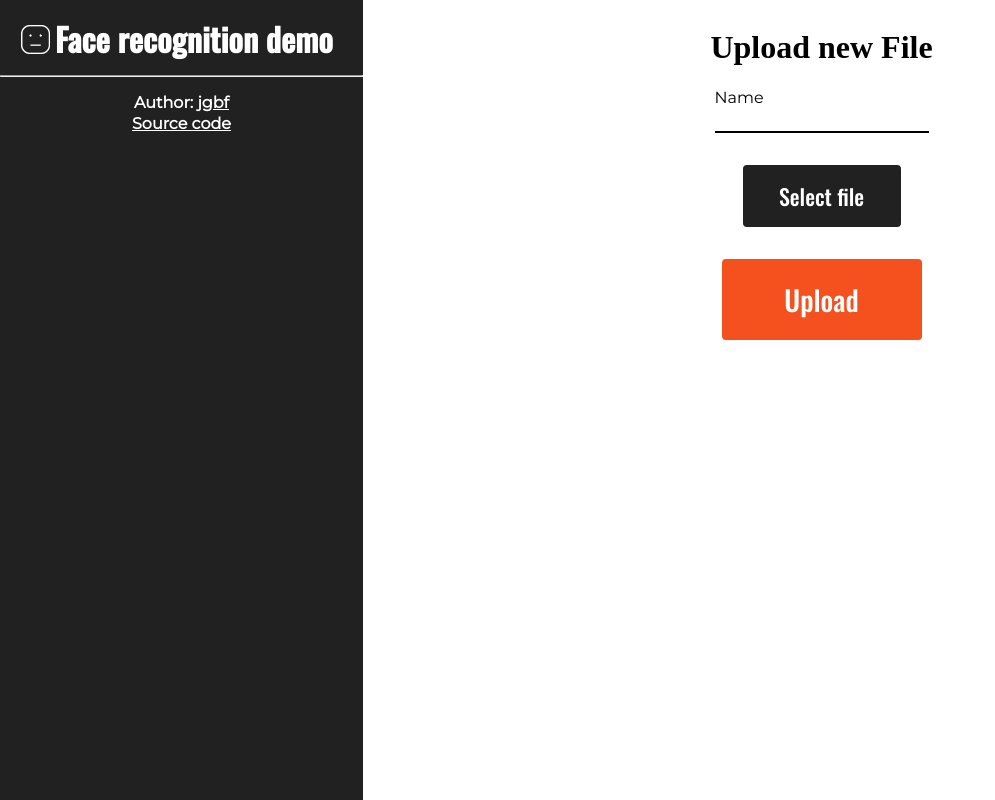
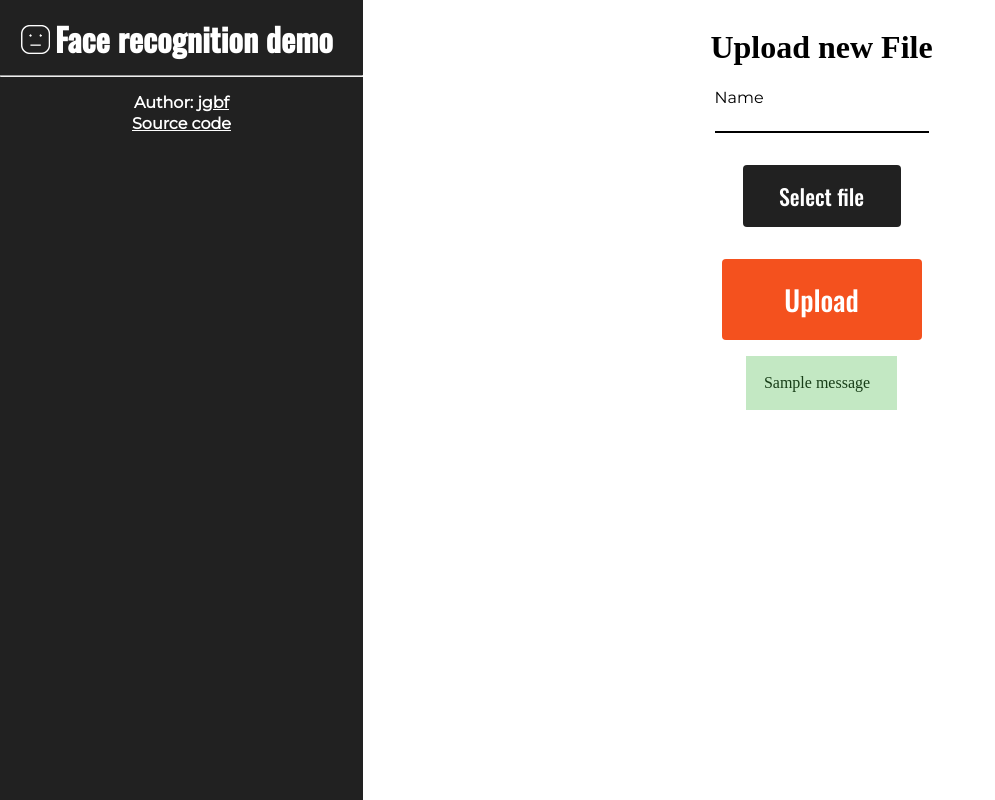
Before and after one commit to jgbf/face_recognition, a Flask app: page /register in a window 1280 px wide. Shown: the whole page, without its empty margins (0-995 px from the left). Run offline with Flask 2, Linux system fonts and the light colour scheme; tables that the repository leaves empty hold one stand-in row (values such as "Sample post"); one stand-in notice (Sample message) is shown.

Commit message:
Add success message to face upload

```diff
--- a/src/server.py
+++ b/src/server.py
@@ -1,5 +1,5 @@
 
-from flask import Flask, render_template, Response, request
+from flask import Flask, render_template, Response, request, flash
 
 from Camera import Camera
 from Database import Database
@@ -8,6 +8,7 @@ from Uploader import Uploader
 
 
 app = Flask(__name__)
+app.secret_key="aaaaaaa"
 UPLOAD_FOLDER = "."
 app.config['UPLOAD_FOLDER'] = UPLOAD_FOLDER
 
@@ -35,6 +36,7 @@ def register():
 
         if filename:
             face.learn_face(filename, name)
+            flash(f"New face saved to database: {name}")
 
     return render_template("upload.html")
 
--- a/src/static/styles/main.css
+++ b/src/static/styles/main.css
@@ -159,3 +159,15 @@ label{
 .name_form--label {
     font-family: 'Montserrat';
 }
+
+.upload--message {
+    display: inline-block;
+    margin-right: 9px;
+}
+
+.alert_message {
+    margin-top: 16px;
+    background-color: #c3e8c3;
+    color: #183e18;
+    padding: 18px;
+}
--- a/src/templates/upload.html
+++ b/src/templates/upload.html
@@ -6,15 +6,26 @@
         <form method=post enctype=multipart/form-data>
             <div class="form_content">
             <div class="name_form">
-                <div class="name_form--label">Name</div>
+                <div class="name_form--label" required>Name</div>
                 <input type="text" name="name" class="name_form--input">
             </div>
-            <input type=file name=file id="file_upload" hidden>
+            <input type=file name=file id="file_upload" hidden required>
             <label for="file_upload">Select file</label>
             <div id="file_name"></div>
             </div>
             <input type=submit value=Upload class="button">
         </form>
+
+        {% with messages = get_flashed_messages() %}
+            {% if messages %}
+                {% for message in messages %}
+                    <div class="alert_message" role="alert">
+                        <div class="upload--message">{{ message }}</div>
+                    </div>
+                {% endfor %}
+            {% endif %}
+        {% endwith %}
+
     </div>
     <script type="text/javascript" src="{{ url_for('static', filename='js/file_upload.js') }}"></script>
 {% endblock %}
```
Also changed, not shown: src/static/js/file_upload.js (line endings or trailing spaces).
